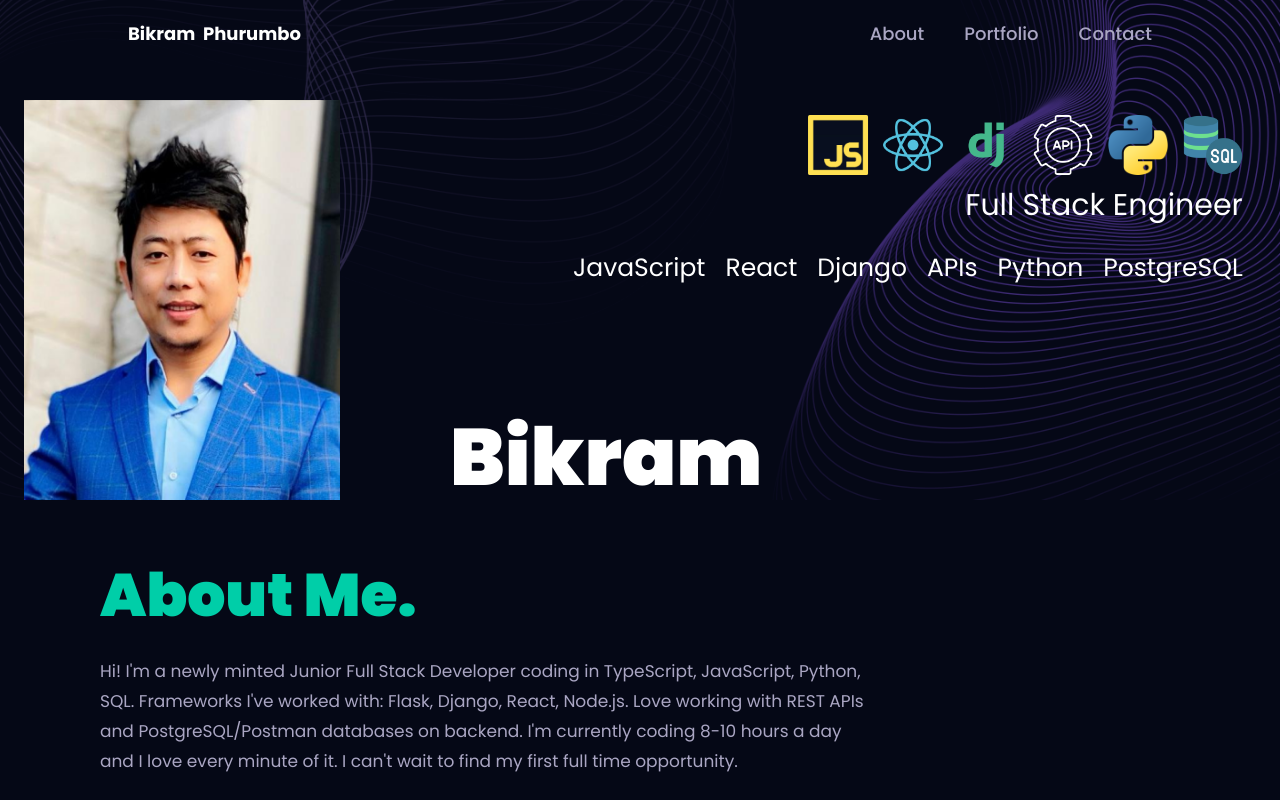
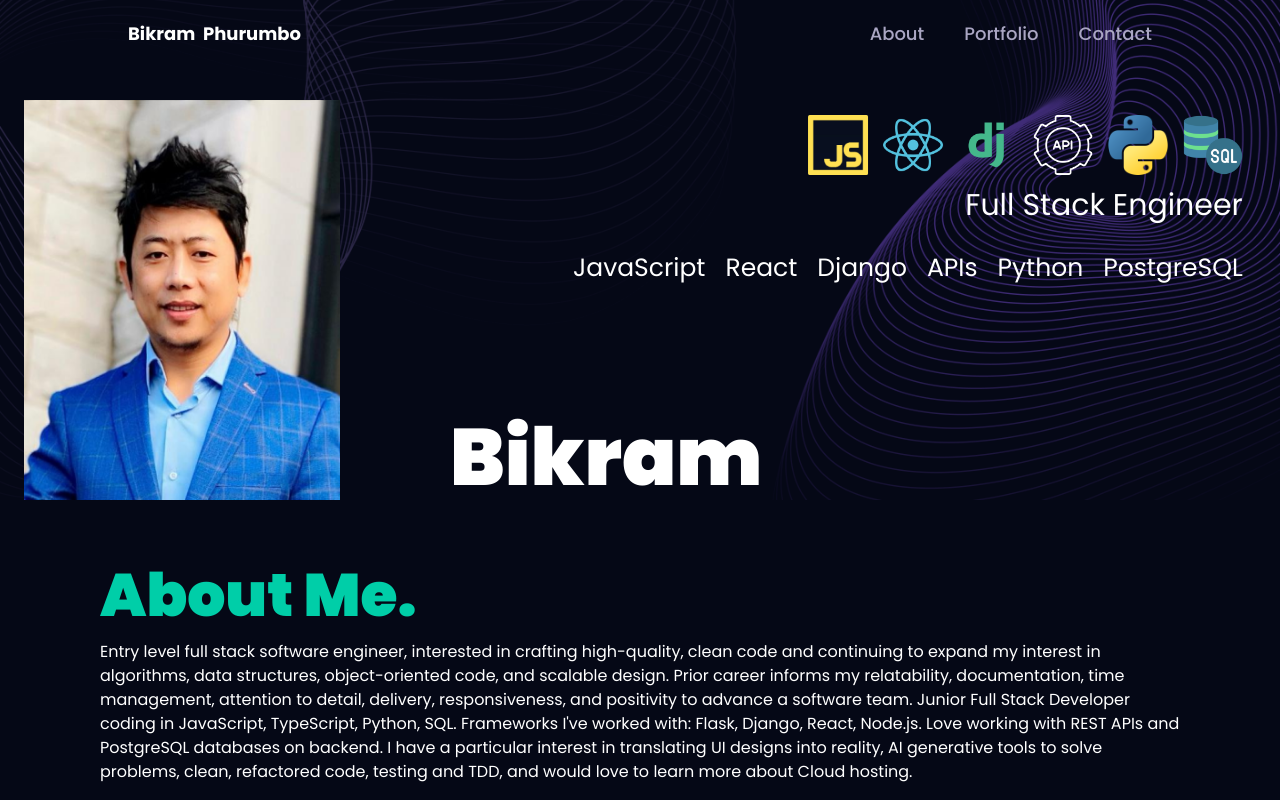
Before and after one commit to Bikramai/Bikram-Portfolio-3, a React (Vite) app: page / in a window 1280 px wide. Shown: the top 800 px of the page. Built offline with nearby package versions, Linux system fonts and the light colour scheme.

Commit message:
Updated -About Me Section

```diff
--- a/src/components/About.jsx
+++ b/src/components/About.jsx
@@ -9,12 +9,16 @@ const About = () => {
     <>
       <h2 className={`${styles.sectionHeadText} text-[#00CEA8]`}>About Me.</h2>
 
-      <p className="mt-4 text-secondary text-[17px] max-w-3xl leading-[30px]">
-        Hi! I'm a newly minted Junior Full Stack Developer coding in TypeScript,
-        JavaScript, Python, SQL. Frameworks I've worked with: Flask, Django,
-        React, Node.js. Love working with REST APIs and PostgreSQL/Postman
-        databases on backend. I'm currently coding 8-10 hours a day and I love
-        every minute of it. I can't wait to find my first full time opportunity.
+      <p>
+      Entry level full stack software engineer, interested in crafting high-quality,
+      clean code and continuing to expand my interest in algorithms, data structures,
+      object-oriented code, and scalable design. Prior career informs my relatability,
+      documentation, time management, attention to detail, delivery, responsiveness,
+      and positivity to advance a software team. Junior Full Stack Developer coding in
+      JavaScript, TypeScript, Python, SQL. Frameworks I've worked with: Flask, Django, React,
+      Node.js. Love working with REST APIs and PostgreSQL databases on backend. I have a particular
+      interest in translating UI designs into reality, AI generative tools to solve problems, clean,
+      refactored code, testing and TDD, and would love to learn more about Cloud hosting.
       </p>
     </>
   );
```
